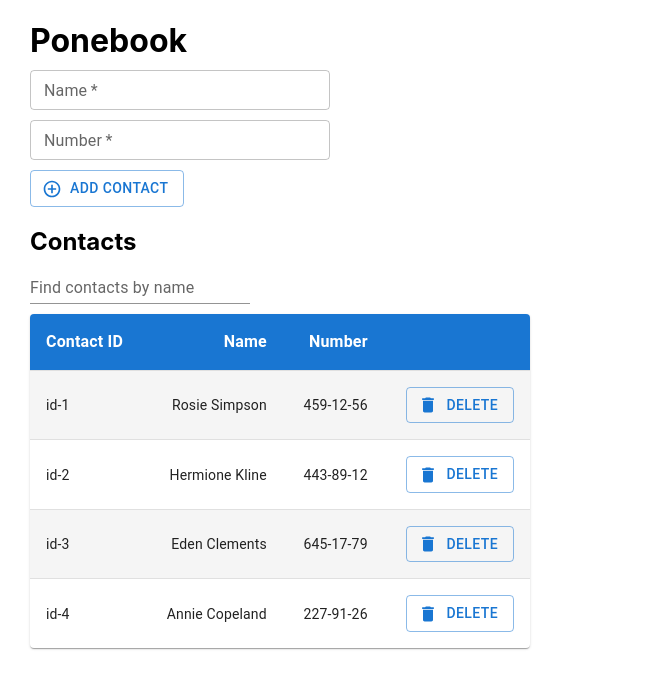
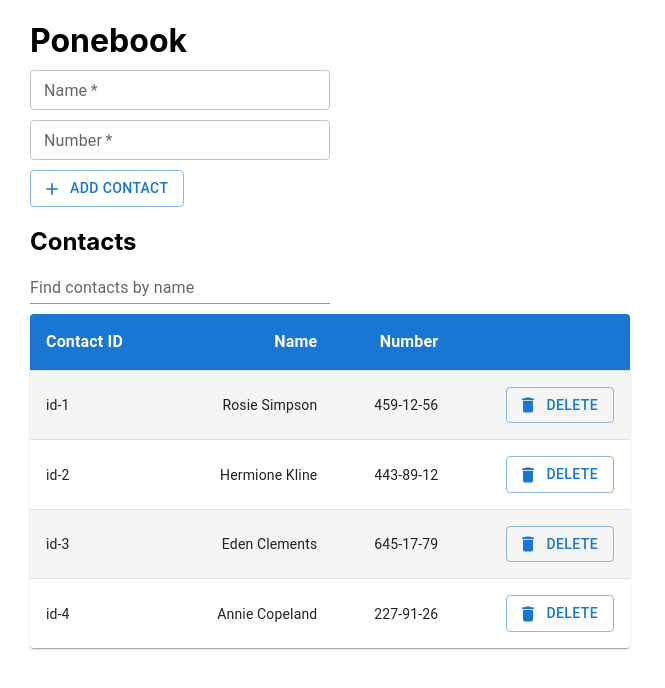
Before and after one commit to kbuhantsev/goit-react-hw-03-phonebook, a React (Create React App) app: page / in a window 1280 px wide. Shown: the top 688 px of the page, without its empty margins (0-665 px from the left). Built offline with nearby package versions, Linux system fonts and the light colour scheme.

Commit message:
icons-material

```diff
--- a/src/components/ContactForm/ContactForm.jsx
+++ b/src/components/ContactForm/ContactForm.jsx
@@ -4,7 +4,7 @@ import { customAlphabet } from 'nanoid';
 import { useFormik } from 'formik';
 import * as Yup from 'yup';
 import { ButtonStyled, FormStyled } from './ContactForm.styled';
-import AddCircleOutlineIcon from '@mui/icons-material/AddCircleOutline';
+import AddIcon from '@mui/icons-material/Add';
 import { TextField } from '@mui/material';
 
 const phoneRegExp =
@@ -66,11 +66,7 @@ function ContactForm({ onSubmit }) {
           error={formik.touched.number && Boolean(formik.errors.number)}
           helperText={formik.touched.number && formik.errors.number}
         />
-        <ButtonStyled
-          type="submit"
-          variant="outlined"
-          startIcon={<AddCircleOutlineIcon />}
-        >
+        <ButtonStyled type="submit" variant="outlined" startIcon={<AddIcon />}>
           Add contact
         </ButtonStyled>
       </FormStyled>
--- a/src/components/ContactsTable/ContactsTable.jsx
+++ b/src/components/ContactsTable/ContactsTable.jsx
@@ -12,7 +12,7 @@ import { StyledTableCell, StyledTableRow } from './ContactsTable.styled';
 
 function ContactsTable({ contacts, onDelete }) {
   return (
-    <TableContainer component={Paper} sx={{ width: 500 }}>
+    <TableContainer component={Paper} sx={{ width: 600 }}>
       <Table aria-label="contacts table">
         <TableHead>
           <TableRow>
--- a/src/components/Filter/Filter.jsx
+++ b/src/components/Filter/Filter.jsx
@@ -1,6 +1,6 @@
 import React from 'react';
 import PropTypes from 'prop-types';
-import TextField from '@mui/material/TextField';
+import { TextFieldStyled } from './Filter.styled';
 
 function Filter({ onInput }) {
   const handleInput = event => {
@@ -9,12 +9,12 @@ function Filter({ onInput }) {
   };
 
   return (
-    <TextField
+    <TextFieldStyled
       id="search"
       name="search"
       label="Find contacts by name"
       variant="standard"
-      sx={{ marginBottom: '10px' }}
+      sx={{ marginBottom: '10px', width: '300px' }}
       onChange={handleInput}
     />
   );
--- a/src/components/Filter/Filter.styled.js
+++ b/src/components/Filter/Filter.styled.js
@@ -1,10 +1,12 @@
 import styled from 'styled-components';
+import TextField from '@mui/material/TextField';
 
 export const LabelStyled = styled.label`
   display: flex;
   flex-direction: column;
 `;
 
-export const InputStyled = styled.input`
-  width: 200px;
+export const TextFieldStyled = styled(TextField)`
+  width: 300px;
+  margin-bottom: '10px';
 `;
```
